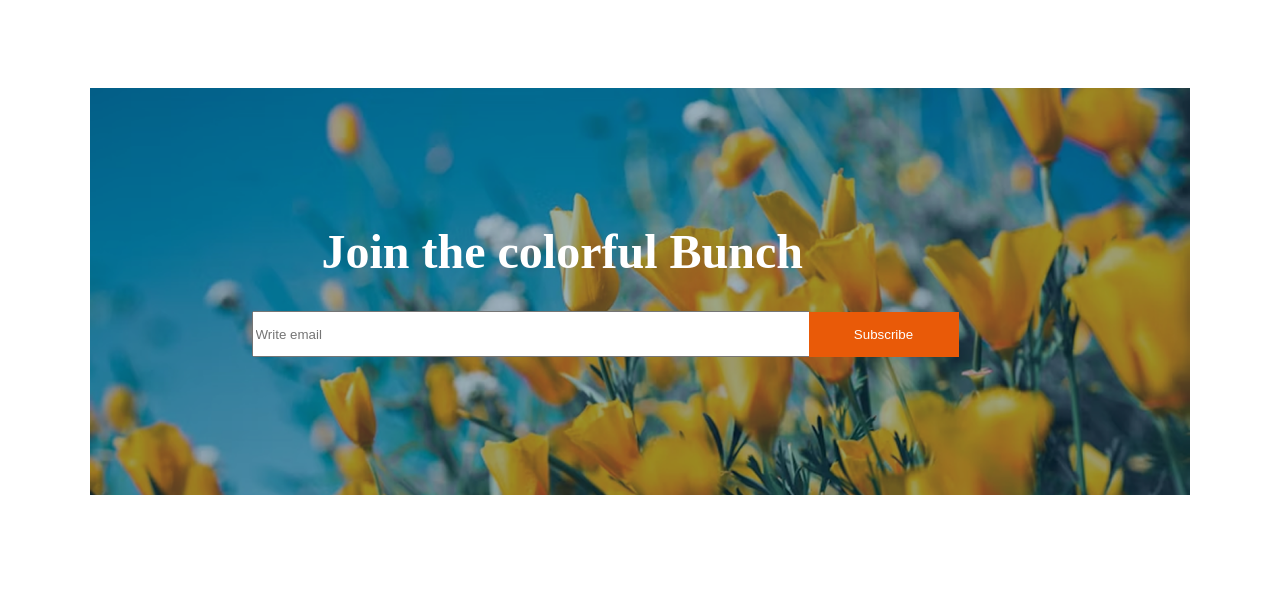
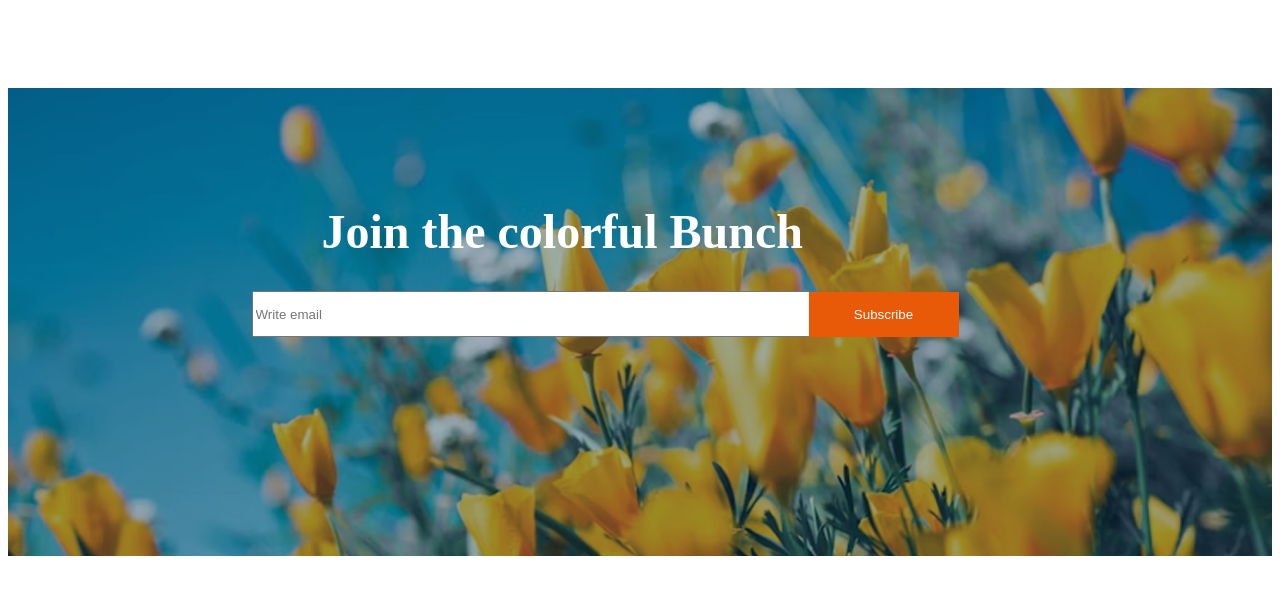
Before and after one commit to habiburrahmannayeem/Assignment-2, a plain HTML site: page index.html in a window 1280 px wide. Shown: the part 2708-3323 px from the top of the page. Drawn offline with Linux system fonts and the light colour scheme.

Commit message:
Added something

```diff
--- a/styles.css
+++ b/styles.css
@@ -269,8 +269,8 @@ a{
 }
 /*--------input section start---------*/
 .news{
-    width: 1100px;
-    height: 573px;
+    width: 1264px;
+    height: 533px;
     background-image: url(image/news-letter-bg.png);
     background-repeat: no-repeat;
     background-size: contain;
```
